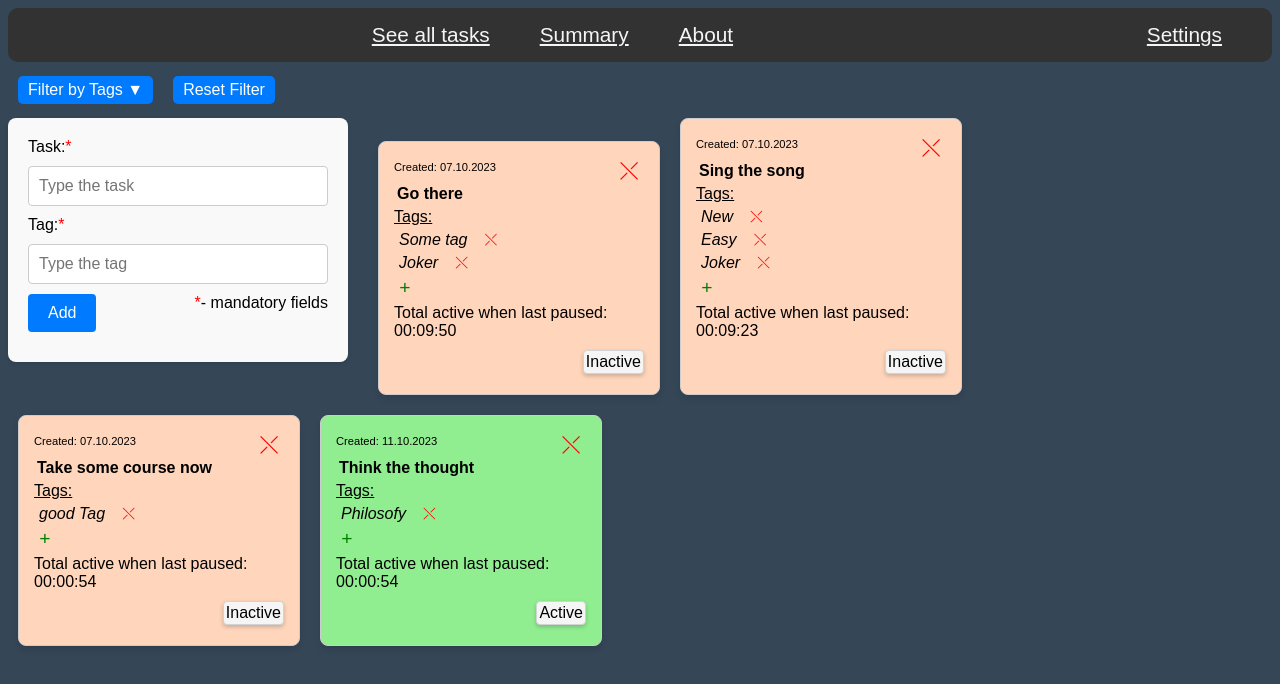
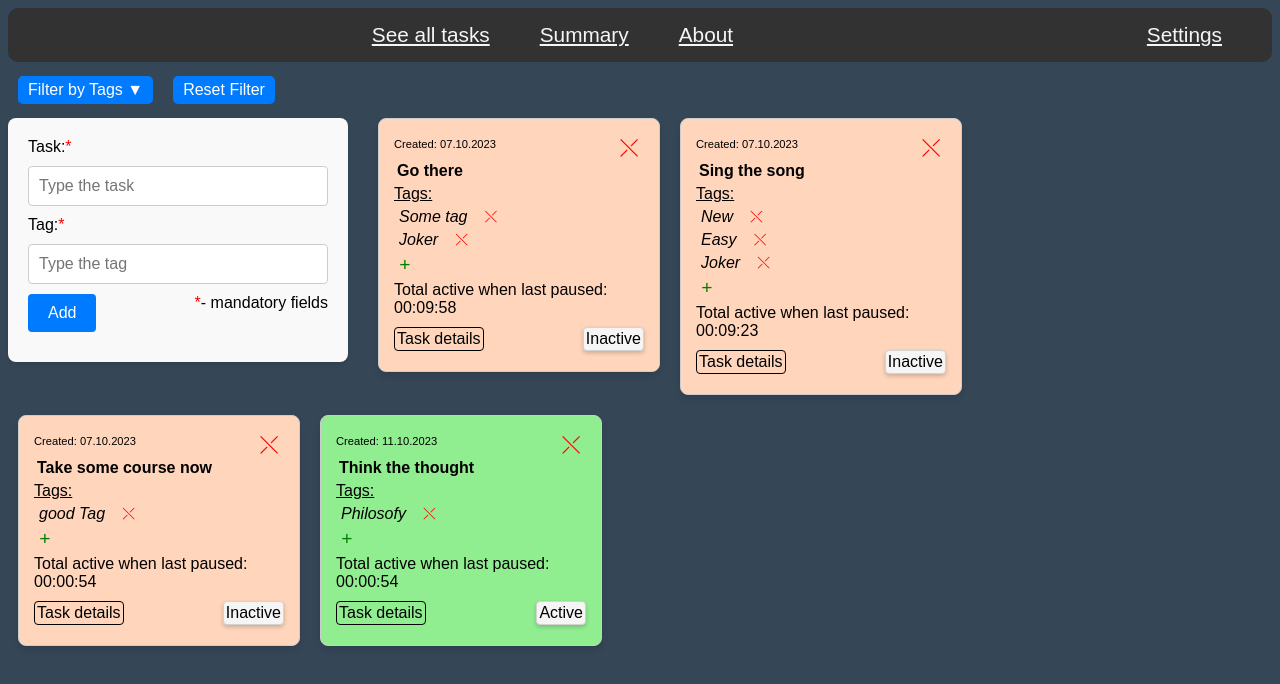
Before and after one commit to iuloz/Tasks-Activity-Monitoring, a React (Create React App) app in the folder work-hours-recording-application/: page /recordings in a window 1280 px wide. Shown: the top 684 px of the page. Built offline with nearby package versions, Linux system fonts and the light colour scheme; data requests are answered from the project's data file.

Commit message:
Task description started

```diff
--- a/work-hours-recording-application/db.json
+++ b/work-hours-recording-application/db.json
@@ -21,7 +21,11 @@
         "27.10.2023, 10:17:35",
         "27.10.2023, 10:17:43",
         "27.10.2023, 11:22:25",
-        "27.10.2023, 13:12:10"
+        "27.10.2023, 13:12:10",
+        "28.10.2023, 14:59:51",
+        "28.10.2023, 15:00:08",
+        "28.10.2023, 15:05:20",
+        "28.10.2023, 15:09:09"
       ],
       "end": [
         "26.10.2023, 21:36:23",
@@ -36,9 +40,13 @@
         "27.10.2023, 10:17:39",
         "27.10.2023, 10:17:53",
         "27.10.2023, 11:22:28",
-        "27.10.2023, 13:12:13"
+        "27.10.2023, 13:12:13",
+        "28.10.2023, 14:59:53",
+        "28.10.2023, 15:00:09",
+        "28.10.2023, 15:05:23",
+        "28.10.2023, 15:09:11"
       ],
-      "timeTotal": "00:09:50",
+      "timeTotal": "00:09:58",
       "id": "2"
     },
     {
--- a/work-hours-recording-application/src/TasksItem.js
+++ b/work-hours-recording-application/src/TasksItem.js
@@ -25,6 +25,8 @@ function TasksItem(props) {
     const tagRefs = useRef([]);
     const tagDeleteRefs = useRef([]);
     const tagEditInputRefs = useRef([]);
+    const [showTaskDetails, setShowTaskDetails] = useState(false);
+    const [activityPeriods, setActivityPeriods] = useState([]);
 
 
 
@@ -286,6 +288,20 @@ function TasksItem(props) {
         }
     };
 
+    const showDetails = () => {
+        let periods = [];
+        setShowTaskDetails(!showTaskDetails);
+        for (let i = 0; i < startTimes.length; i++) {
+            if (endTimes[i]) {
+                periods.push({ start: startTimes[i], end: endTimes[i] });
+            } else {
+                periods.push({ start: startTimes[i], end: 'Currently active' });
+            }
+        }
+        console.log(periods);
+        setActivityPeriods(periods);
+    }
+
 
 
 
@@ -393,9 +409,26 @@ function TasksItem(props) {
                     style={{ color: 'green', fontSize: '1.2rem', cursor: 'pointer' }}
                 >+</span>
             )}
-            <p>Total active when last paused: {timeTotal}
-            </p>
+            <p>Total active when last paused: {timeTotal}</p>
+
             <p tabIndex={0} ref={buttonRef4} onKeyDown={e => handleKeyDown(e, buttonRef4)} onClick={changeStatus} className='status'>{status}</p>
+
+            <p className='task-details' onClick={showDetails}>Task details</p>
+            {
+                !showTaskDetails ? null : (
+                    <div>
+                        <br /><br />
+                        <div style={{ backgroundColor: 'whitesmoke' }}>
+                            <p>Activity periods:</p>
+                            {
+                                activityPeriods.map((period, index) =>
+                                    <p key={index}>{period.start} - {period.end}</p>
+                                )
+                            }
+                        </div>
+                    </div>
+                )
+            }
         </div>
     );
 }
--- a/work-hours-recording-application/src/styles.css
+++ b/work-hours-recording-application/src/styles.css
@@ -65,6 +65,7 @@ input[type="text"] {
     box-shadow: 0px 4px 6px rgba(0, 0, 0, 0.1);
     width: 250px;
     transition: 0.3s;
+    vertical-align: top;
 }
 
 
@@ -265,3 +266,12 @@ select {
     border: solid black 0.5px;
     cursor: pointer;
 }
+
+.task-details {
+    float: left;
+    padding: 2px;
+    cursor: pointer;
+    border: solid 1px black;
+    border-radius: 4px;
+    color: black;
+}
```
Also changed, not shown: work-hours-recording-application/src/Summary.js (+13 -0 lines).
